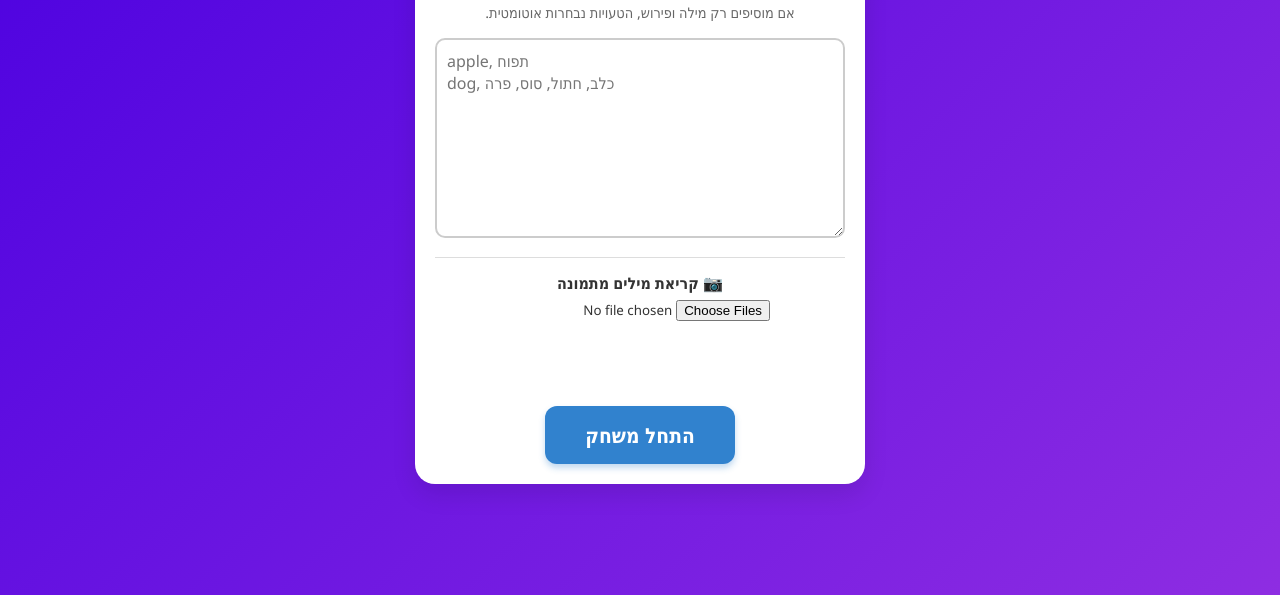
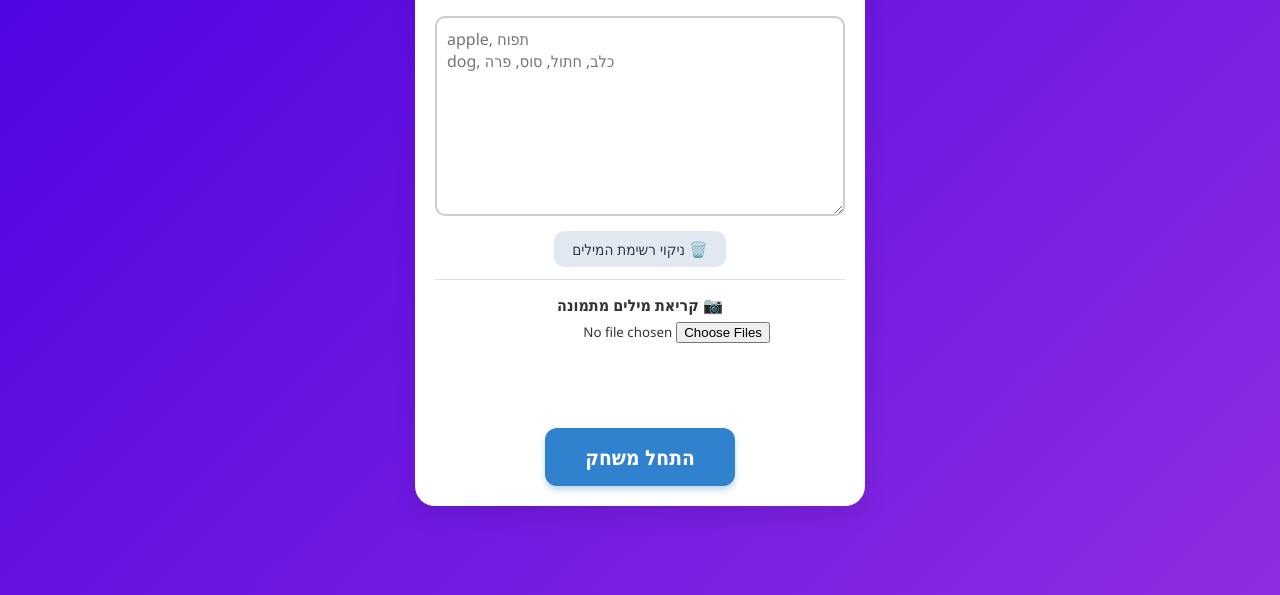
Before and after one commit to ravivhi/englishQuiz, a plain HTML site: page index.html in a window 1280 px wide. Shown: the part 205-800 px from the top of the page. Drawn offline with Linux system fonts and the light colour scheme.

Commit message:
englishQuiz: add clear-words button, bump SW cache to v16
Also ignore PLAY_PUBLISHING.md.

Co-Authored-By: Claude Sonnet 5.5 <noreply@anthropic.com>

```diff
--- a/index.html
+++ b/index.html
@@ -174,6 +174,7 @@
             <p style="margin:6px 0;">כל שורה: <b>מילה, פירוש, טעות1, טעות2, טעות3</b></p>
             <p style="margin:6px 0;font-size:0.9rem;color:#666;">אם מוסיפים רק מילה ופירוש, הטעויות נבחרות אוטומטית.</p>
             <textarea id="words-input" dir="ltr" rows="8" style="width:100%;margin:10px 0;padding:10px;border-radius:10px;border:2px solid #ccc;font-size:1rem;" placeholder="apple, תפוח&#10;dog, כלב, חתול, סוס, פרה"></textarea>
+            <button type="button" onclick="clearWords()" style="margin:0 0 8px;padding:8px 18px;font-size:0.95rem;background:#e2e8f0;color:#2d3748;border:none;border-radius:10px;cursor:pointer;">🗑️ ניקוי רשימת המילים</button>
             <div style="border-top:1px solid #ddd;padding-top:10px;margin-top:4px;">
                 <p style="margin:4px 0;font-weight:bold;">📷 קריאת מילים מתמונה</p>
                 <input type="file" id="photo-input" accept="image/*" multiple style="max-width:100%;">
@@ -394,6 +395,16 @@
             beginGame(res.words);
         }
 
+        function clearWords() {
+            const box = document.getElementById("words-input");
+            if (box.value.trim() && !confirm("למחוק את כל המילים מהרשימה?")) return;
+            box.value = "";
+            try { localStorage.removeItem(STORE_KEY); localStorage.removeItem('englishpractice-words'); } catch (e) {}
+            document.getElementById("photo-status").innerText = "";
+            document.getElementById("start-error").innerText = "";
+            box.focus();
+        }
+
         function showStart() {
             document.getElementById("summary-screen").style.display = "none";
             document.getElementById("game-screen").style.display = "none";
--- a/sw.js
+++ b/sw.js
@@ -1,4 +1,4 @@
-const CACHE = 'englishquiz-v15';
+const CACHE = 'englishquiz-v16';
 
 self.addEventListener('install', e => { self.skipWaiting(); });
 self.addEventListener('activate', e => { e.waitUntil(clients.claim()); });
```
